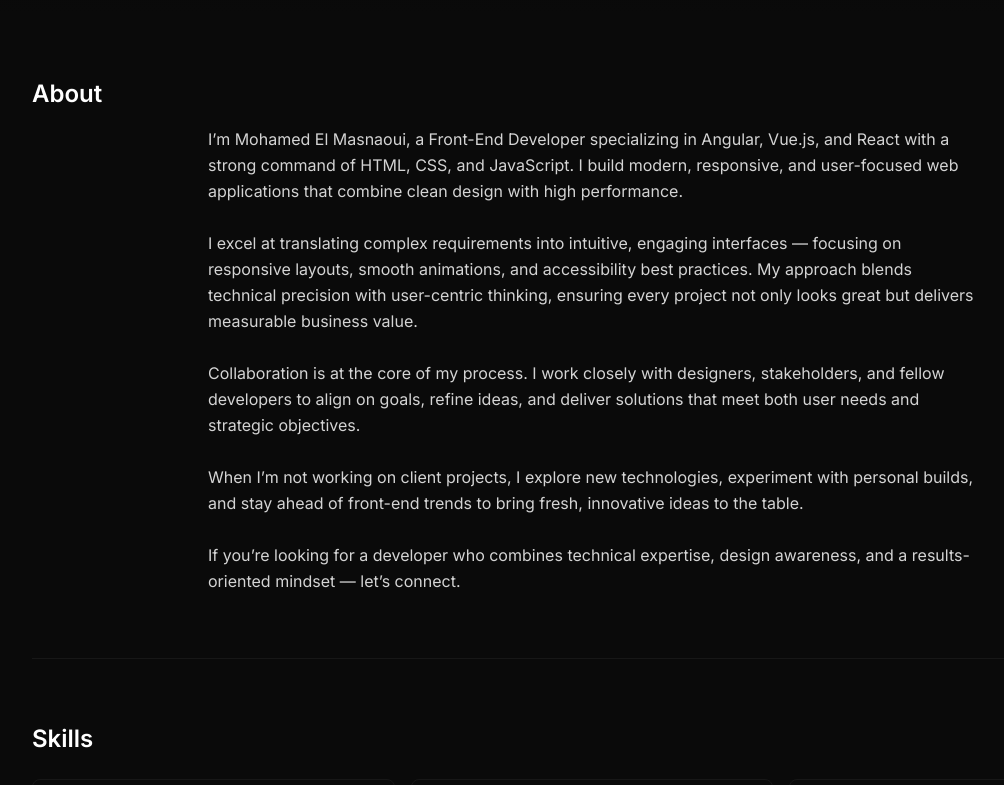
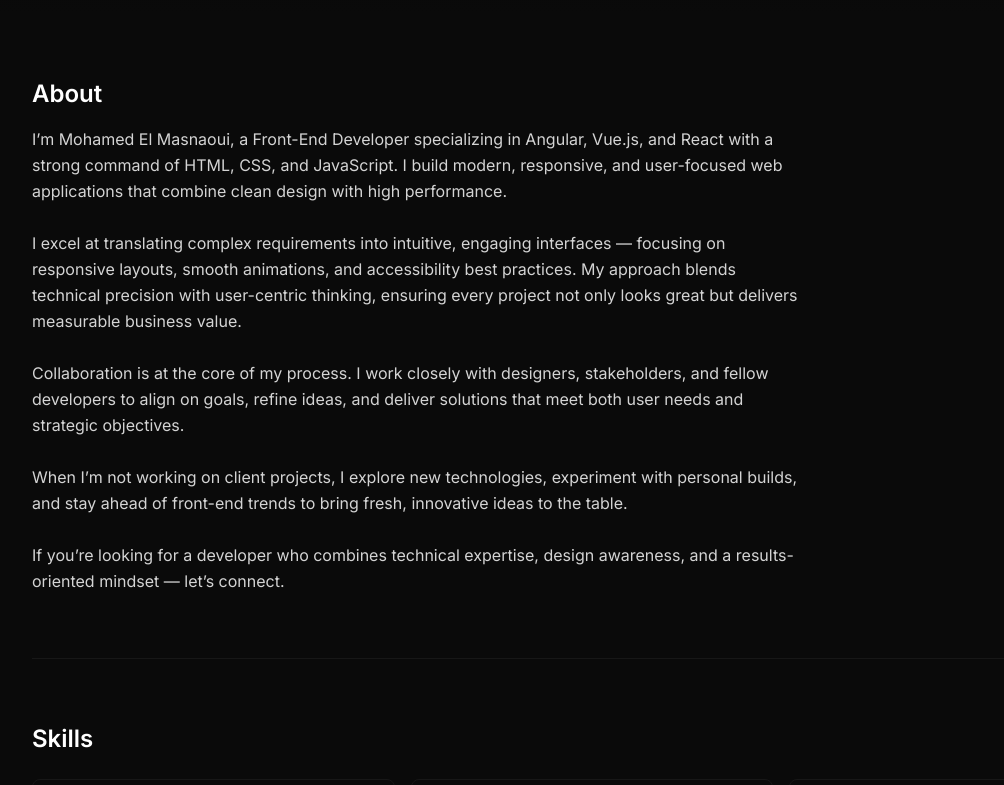
Before and after one commit to nalin-pixel/frontend-repo_vdpqvpjp_4v049e, a React (Vite) app: page / in a window 1280 px wide. Shown: the part 680-1465 px from the top of the page, without its empty margins (48-1052 px from the left). Built offline with nearby package versions, Linux system fonts and the light colour scheme; a web font is replaced by a local one.

Commit message:
Update project prj_vdpqvpjp - 2025-11-05T21:21:36.612Z

```diff
--- a/src/components/Sections.jsx
+++ b/src/components/Sections.jsx
@@ -11,7 +11,7 @@
       {/* About */}
       <section id="about" className="py-12 sm:py-16 border-b border-neutral-900">
         <h2 className="text-xl sm:text-2xl font-semibold text-white">{t('about.title')}</h2>
-        <div className="mt-4 max-w-3xl mx-auto text-neutral-300 leading-relaxed whitespace-pre-line">
+        <div className="mt-4 max-w-3xl text-neutral-300 leading-relaxed whitespace-pre-line">
           {aboutText}
         </div>
       </section>
@@ -104,7 +104,7 @@
       {/* Client Work & NDA */}
       <section id="work" className="py-12 sm:py-16">
         <h2 className="text-xl sm:text-2xl font-semibold text-white">{t('work.title')}</h2>
-        <p className="mt-4 max-w-3xl mx-auto text-neutral-300 leading-relaxed">{t('work.body')}</p>
+        <p className="mt-4 max-w-3xl text-neutral-300 leading-relaxed">{t('work.body')}</p>
         <div className="mt-6 grid grid-cols-1 sm:grid-cols-3 gap-4">
           {workSections.map((ws, idx) => (
             <div key={idx} className="rounded-lg border border-neutral-900 bg-neutral-950/60 p-4">
```
Also changed, not shown: 1 other file (tests, documents, lock files or other folders).
